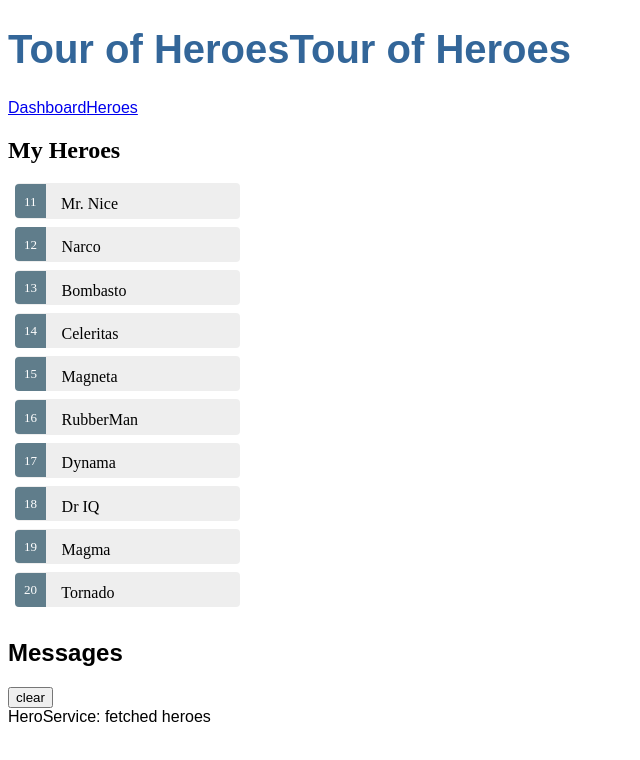
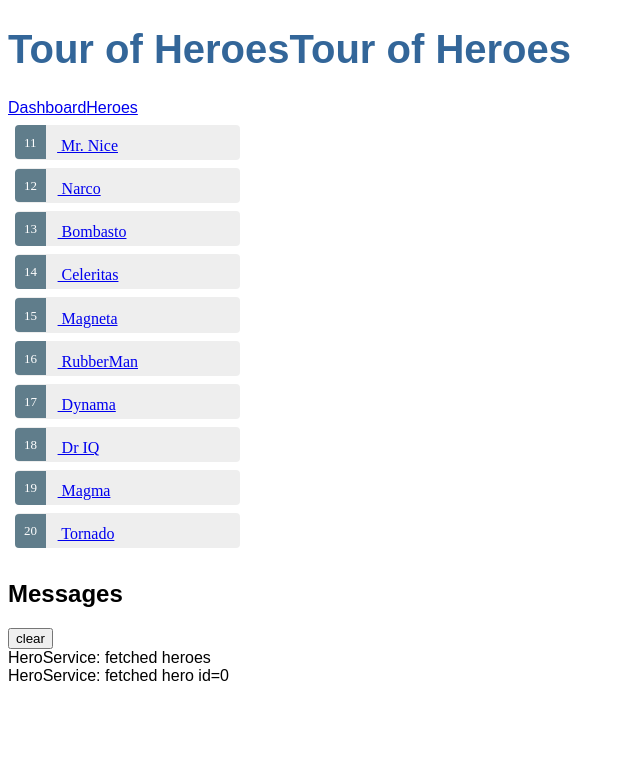
Before and after one commit to AnMa12/AngularTutorial, an Angular app in the folder angular-tour-of-heroes/: page /heroes in a window 1280 px wide. Shown: the top 760 px of the page, without its empty margins (0-640 px from the left). Built offline with nearby package versions, Linux system fonts and the light colour scheme.

Commit message:
7. Routing
Extract the id route parameter
Find the way back

```diff
--- a/angular-tour-of-heroes/src/app/hero-detail/hero-detail.component.html
+++ b/angular-tour-of-heroes/src/app/hero-detail/hero-detail.component.html
@@ -9,4 +9,6 @@
     </label>
   </div>
 
+  <button (click)="goBack()">go back</button>
+
 </div>
--- a/angular-tour-of-heroes/src/app/hero-detail/hero-detail.component.ts
+++ b/angular-tour-of-heroes/src/app/hero-detail/hero-detail.component.ts
@@ -1,5 +1,10 @@
 import { Component, OnInit, Input } from '@angular/core';
 import { Hero } from '../hero';
+
+import { ActivatedRoute } from '@angular/router';
+import { Location } from '@angular/common';
+
+import { HeroService } from '../hero.service';
 
 @Component({
   selector: 'app-hero-detail',
@@ -10,9 +15,33 @@ export class HeroDetailComponent implements OnInit {
 
   @Input() hero: Hero;
 
-  constructor() { }
+  constructor(
+    /*The ActivatedRoute holds information about the route to this instance of
+     * the HeroDetailComponent. This component is interested in the route's bag
+     * of parameters extracted from the URL. The "id" parameter is the id of the hero to display.*/
+    private route: ActivatedRoute,
+    /*The HeroService gets hero data from the remote server and this
+     * component will use it to get the hero-to-display.*/
+    private heroService: HeroService,
+    /*The location is an Angular service for interacting with the browser.
+     * You'll use it later to navigate back to the view that navigated here.*/
+    private location: Location
+  ) { }
 
   ngOnInit() {
+    /*Extract the id route parameter*/
+    this.getHero();
+  }
+
+  getHero(): void {
+    const id = +this.route.snapshot.paramMap.get('id');
+    this.heroService.getHero(id)
+      .subscribe(hero => this.hero = hero);
+  }
+
+  /*Find the way back*/
+  goBack(): void {
+    this.location.back();
   }
 
 }
--- a/angular-tour-of-heroes/src/app/hero.service.ts
+++ b/angular-tour-of-heroes/src/app/hero.service.ts
@@ -18,4 +18,14 @@ export class HeroService {
     return of(HEROES);
   }
 
+  getHero(id: number): Observable<Hero> {
+    // TODO: send the message _after_ fetching the hero
+    /*Note the backticks ( ` ) that define a JavaScript
+     * template literal for embedding the id. Template literals
+     * can contain placeholders. These are indicated by the dollar
+     * sign and curly braces (${expression}).*/
+    this.messageService.add(`HeroService: fetched hero id=${id}`);
+    return of(HEROES.find(hero => hero.id === id));
+  }
+
 }
--- a/angular-tour-of-heroes/src/app/heroes/heroes.component.html
+++ b/angular-tour-of-heroes/src/app/heroes/heroes.component.html
@@ -1,21 +1,8 @@
-<!--<div *ngIf="selectedHero">
-  <h2>{{selectedHero.name | uppercase}} Details</h2>
-  <div><span>id: </span>{{selectedHero.id}}</div>
-  <div>
-    <label>
-      name:
-      <input [(ngModel)]="selectedHero.name" placeholder="name">
-    </label>
-  </div>
-</div>-->
-
 <app-hero-detail [hero]="selectedHero"></app-hero-detail>
-
-<h2>My Heroes</h2>
 <ul class="heroes">
-  <li *ngFor="let hero of heroes"
-      [class.selected]="hero === selectedHero"
-      (click)="onSelect(hero)">
-    <span class="badge">{{hero.id}}</span> {{hero.name}}
+  <li *ngFor="let hero of heroes">
+    <a routerLink="/detail/{{hero.id}}">
+      <span class="badge">{{hero.id}}</span> {{hero.name}}
+    </a>
   </li>
 </ul>
--- a/angular-tour-of-heroes/src/app/heroes/heroes.component.ts
+++ b/angular-tour-of-heroes/src/app/heroes/heroes.component.ts
@@ -20,11 +20,11 @@ export class HeroesComponent implements OnInit {
   //heroes property to the class that exposes these heroes for binding
   heroes: Hero[];
 
-  selectedHero: Hero;
+  /*selectedHero: Hero;
 
   onSelect(hero: Hero): void {
     this.selectedHero = hero;
-  }
+  }*/
 
   ngOnInit() {
     this.getHeroes();
```
